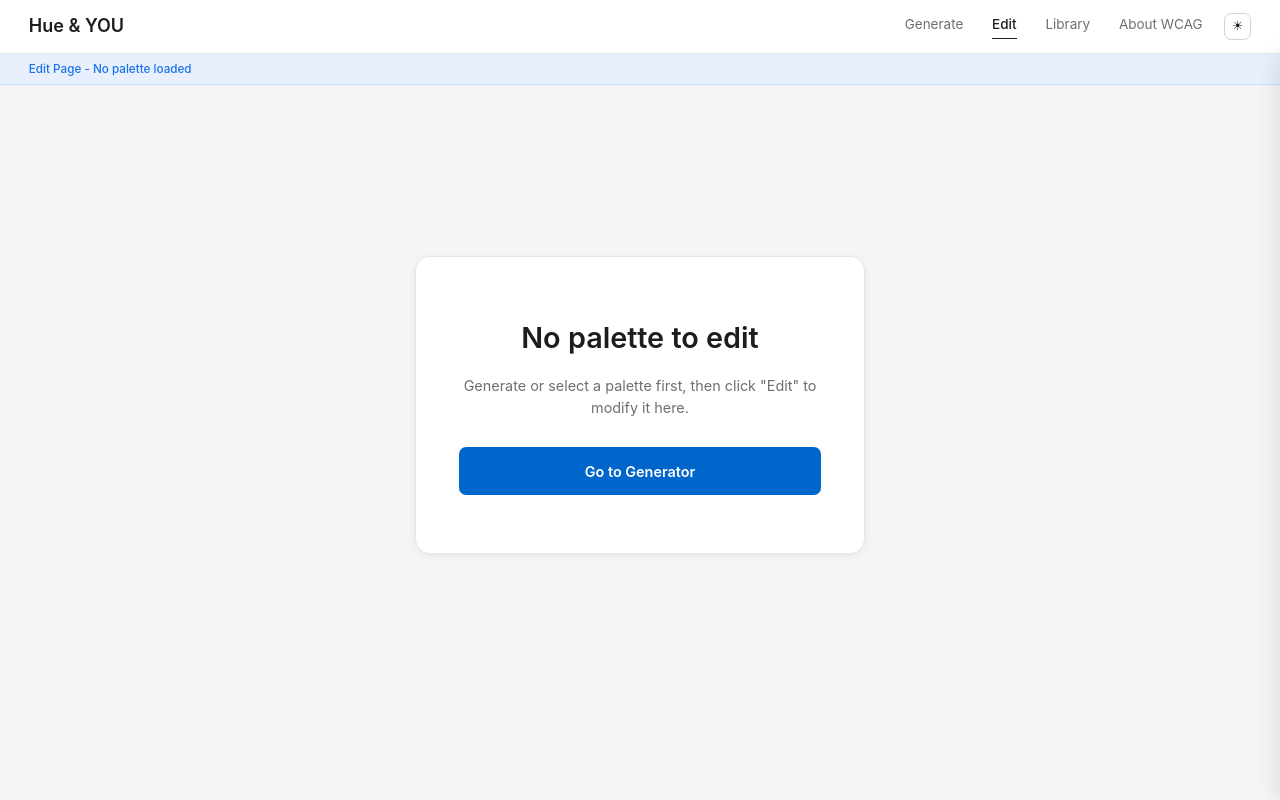
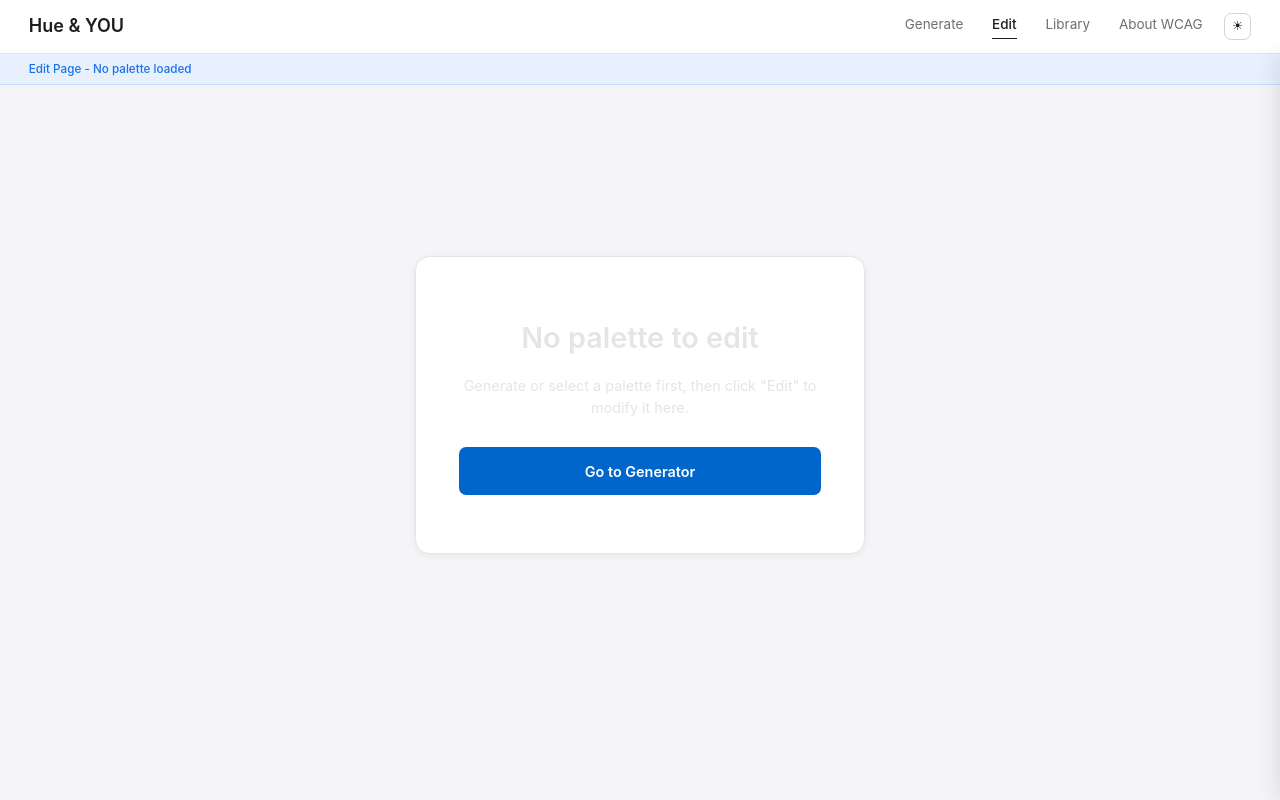
Before and after one commit to alide123321/HueAndYOU, a website: page public/views/editPage.html in a window 1280 px wide. Drawn offline with nearby package versions, Linux system fonts and the light colour scheme.

Commit message:
fix: update empty state card text color for better visibility in dark mode

```diff
--- a/public/views/style.css
+++ b/public/views/style.css
@@ -514,12 +514,12 @@ body.dark-mode .empty-state-card {
   font-size: 2rem;
   font-weight: 600;
   margin-bottom: 1rem;
-  color: #1d1d1f;
+  color: #e5e5e7;
 }
 
 .empty-state-text {
   font-size: 1rem;
-  color: #6e6e73;
+  color: #e5e5e7;
   margin-bottom: 2rem;
   line-height: 1.5;
 }
```
